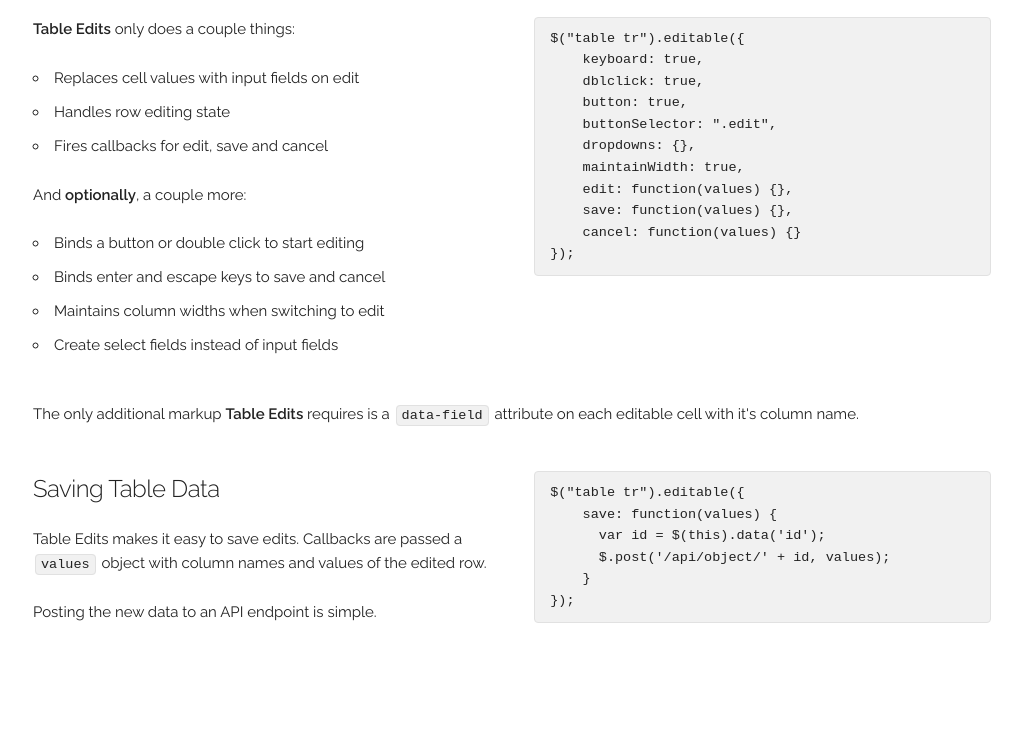
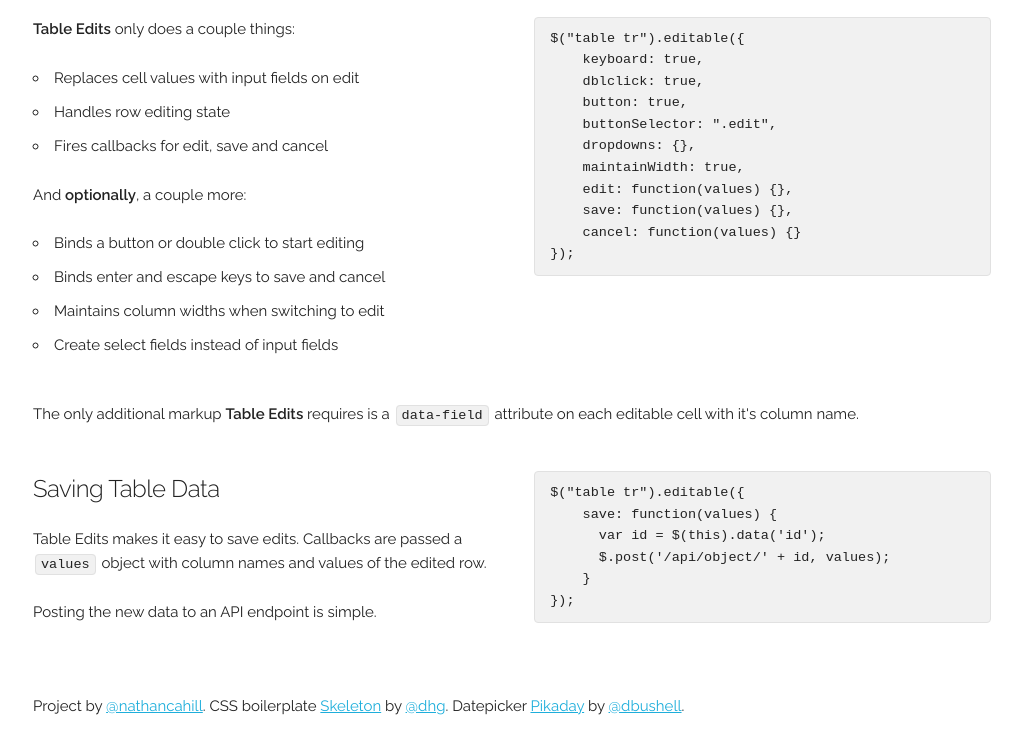
Before and after one commit to nathancahill/table-edits, a website: page index.html in a window 1280 px wide. Shown: the part 345-1098 px from the top of the page, without its empty margins (127-1149 px from the left). Drawn offline with Linux system fonts and the light colour scheme.

Commit message:
add credits

```diff
--- a/index.html
+++ b/index.html
@@ -172,6 +172,13 @@
 });</code></pre>
       </div>
     </div>
+    <div class="row" style="margin-top: 45px;">
+      <div class="twelve columns">
+        <p>
+          Project by <a href="https://twitter.com/nathancahill">@nathancahill</a>. CSS boilerplate <a href="http://getskeleton.com/">Skeleton</a> by <a href="https://twitter.com/dhg">@dhg</a>. Datepicker <a href="https://github.com/dbushell/Pikaday">Pikaday</a> by <a href="https://twitter.com/dbushell">@dbushell</a>.
+        </p>
+      </div>
+    </div>
   </div>
 
   <script src="bower_components/jquery/dist/jquery.js"></script>
```
